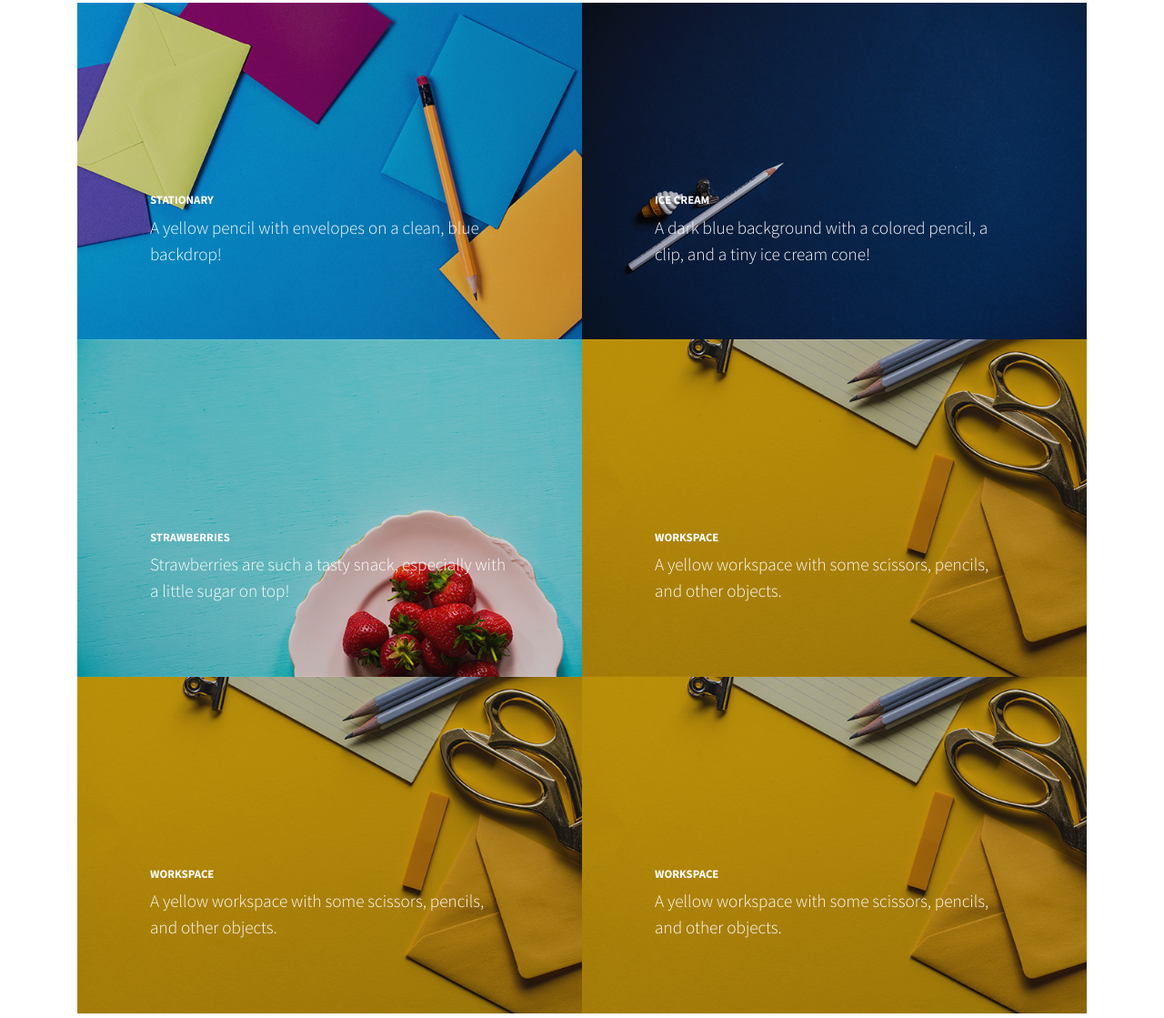
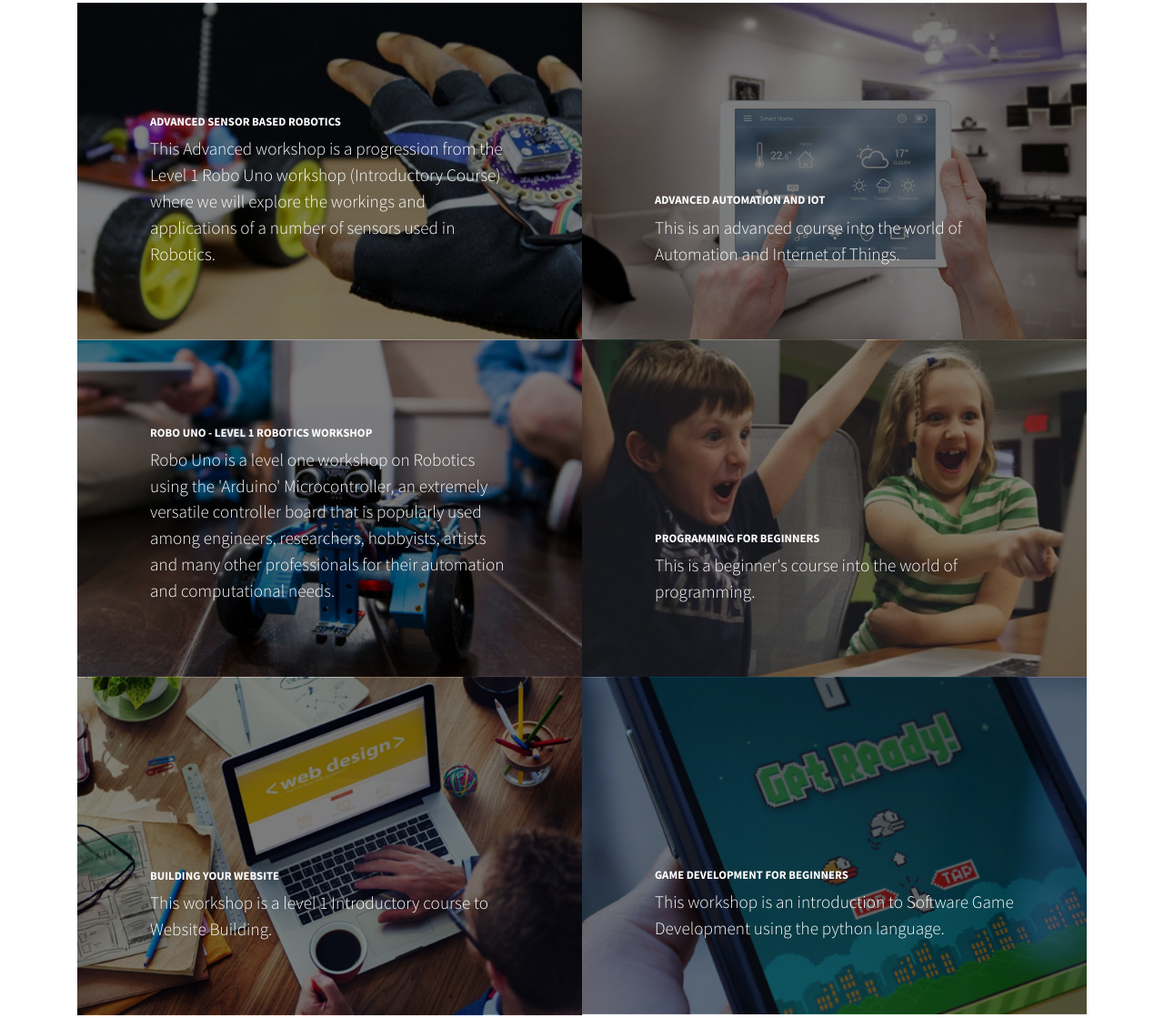
Before and after one commit to sharmad247/SeekerSpaceSite, a website: page temp/index.html in a window 1280 px wide. Shown: the part 1472-2591 px from the top of the page at 91% size. Drawn offline with nearby package versions, Linux system fonts and the light colour scheme.

Commit message:
Updated links and images

```diff
--- a/temp/css/stylish-portfolio.css
+++ b/temp/css/stylish-portfolio.css
@@ -342,7 +342,7 @@ h6 {
   display: flex;
   height: 100%;
   width: 100%;
-  background-color: rgba(33, 37, 41, 0.2);
+  background-color: rgba(0, 0, 0, 0.5);
   position: absolute;
   top: 0;
   bottom: 0;
--- a/temp/index.html
+++ b/temp/index.html
@@ -80,7 +80,7 @@
             <h2>Stylish Portfolio is the perfect theme for your next project!</h2>
             <p class="lead mb-5">This theme features a flexible, UX friendly sidebar menu and stock photos from our friends at
               <a href="https://unsplash.com/">Unsplash</a>!</p>
-            <a class="btn btn-dark btn-xl js-scroll-trigger" href="#services">What We Offer</a>
+            <a class="btn btn-dark btn-xl js-scroll-trigger js-scroll-trigger" href="#portfolio">What We Offer</a>
           </div>
         </div>
       </div>
@@ -155,69 +155,69 @@
         </div>
         <div class="row no-gutters">
           <div class="col-lg-6">
-            <a class="portfolio-item" href="#">
+            <a class="portfolio-item" target="_blank" href="https://www.townscript.com/e/advanced-sensor-based-robotics-130444">
               <span class="caption">
                 <span class="caption-content">
-                  <h2>Stationary</h2>
-                  <p class="mb-0">A yellow pencil with envelopes on a clean, blue backdrop!</p>
+                  <h2>Advanced sensor based robotics</h2>
+                  <p class="mb-0">This Advanced workshop is a progression from the Level 1 Robo Uno workshop (Introductory Course) where we will explore the workings and applications of a number of sensors used in Robotics.</p>
                 </span>
               </span>
-              <img class="img-fluid" src="img/portfolio-1.jpg" alt="">
+              <img class="img-fluid" src="img/sensor.jpg" alt="">
             </a>
           </div>
           <div class="col-lg-6">
-            <a class="portfolio-item" href="#">
+            <a class="portfolio-item" target="_blank" href="https://www.townscript.com/e/advanced-automation-and-iot-012123">
               <span class="caption">
                 <span class="caption-content">
-                  <h2>Ice Cream</h2>
-                  <p class="mb-0">A dark blue background with a colored pencil, a clip, and a tiny ice cream cone!</p>
+                  <h2>Advanced Automation and IoT</h2>
+                  <p class="mb-0">This is an advanced course into the world of Automation and Internet of Things. </p>
                 </span>
               </span>
-              <img class="img-fluid" src="img/portfolio-2.jpg" alt="">
+              <img class="img-fluid" src="img/iot.jpg" alt="">
             </a>
           </div>
           <div class="col-lg-6">
-            <a class="portfolio-item" href="#">
+            <a class="portfolio-item" target="_blank" href="https://www.townscript.com/e/robo-uno-level-1-robotics-workshop-420010">
               <span class="caption">
                 <span class="caption-content">
-                  <h2>Strawberries</h2>
-                  <p class="mb-0">Strawberries are such a tasty snack, especially with a little sugar on top!</p>
+                  <h2>Robo Uno - Level 1 Robotics Workshop</h2>
+                  <p class="mb-0">Robo Uno is a level one workshop on Robotics using the 'Arduino' Microcontroller, an extremely versatile controller board that is popularly used among engineers, researchers, hobbyists, artists and many other professionals for their automation and computational needs.</p>
                 </span>
               </span>
-              <img class="img-fluid" src="img/portfolio-3.jpg" alt="">
+              <img class="img-fluid" src="img/uno.jpg" alt="">
             </a>
           </div>
           <div class="col-lg-6">
-            <a class="portfolio-item" href="#">
+            <a class="portfolio-item" target="_blank" href="https://www.townscript.com/e/programming-for-beginners-144142">
               <span class="caption">
                 <span class="caption-content">
-                  <h2>Workspace</h2>
-                  <p class="mb-0">A yellow workspace with some scissors, pencils, and other objects.</p>
+                  <h2>Programming for beginners</h2>
+                  <p class="mb-0">This is a beginner's course into the world of programming.</p>
                 </span>
               </span>
-              <img class="img-fluid" src="img/portfolio-4.jpg" alt="">
+              <img class="img-fluid" src="img/programming.jpg" alt="">
             </a>
           </div>
           <div class="col-lg-6">
-            <a class="portfolio-item" href="#">
+            <a class="portfolio-item" target="_blank" href="https://www.townscript.com/e/building-your-website-133322">
               <span class="caption">
                 <span class="caption-content">
-                  <h2>Workspace</h2>
-                  <p class="mb-0">A yellow workspace with some scissors, pencils, and other objects.</p>
+                  <h2>Building your website</h2>
+                  <p class="mb-0">This workshop is a level 1 Introductory course to Website Building. </p>
                 </span>
               </span>
-              <img class="img-fluid" src="img/portfolio-4.jpg" alt="">
+              <img class="img-fluid" src="img/web.jpg" alt="">
             </a>
           </div>
           <div class="col-lg-6">
-            <a class="portfolio-item" href="#">
+            <a class="portfolio-item" target="_blank" href="https://www.townscript.com/e/game-development-for-beginners-002024">
               <span class="caption">
                 <span class="caption-content">
-                  <h2>Workspace</h2>
-                  <p class="mb-0">A yellow workspace with some scissors, pencils, and other objects.</p>
+                  <h2>Game Development for Beginners</h2>
+                  <p class="mb-0">This workshop is an introduction to Software Game Development using the python language.</p>
                 </span>
               </span>
-              <img class="img-fluid" src="img/portfolio-4.jpg" alt="">
+              <img class="img-fluid" src="img/game.jpg" alt="">
             </a>
           </div>
         </div>
@@ -227,18 +227,18 @@
     <!-- Call to Action -->
     <section class="content-section bg-primary text-white">
       <div class="container text-center">
-        <h2 class="mb-4">The buttons below are impossible to resist...</h2>
-        <a href="#" class="btn btn-xl btn-light mr-4">Click Me!</a>
-        <a href="#" class="btn btn-xl btn-dark">Look at Me!</a>
+        <h2 class="mb-4">Limited seats. Registration based on first come first serve basis.</h2>
+        <a href="#portfolio" class="js-scroll-trigger btn btn-xl btn-light mr-4">Register Now!</a>
       </div>
     </section>
 
     <!-- Map -->
     <section id="contact" class="map">
-      <iframe width="100%" height="100%" frameborder="0" scrolling="no" marginheight="0" marginwidth="0" src="https://maps.google.com/maps?f=q&amp;source=s_q&amp;hl=en&amp;geocode=&amp;q=Twitter,+Inc.,+Market+Street,+San+Francisco,+CA&amp;aq=0&amp;oq=twitter&amp;sll=28.659344,-81.187888&amp;sspn=0.128789,0.264187&amp;ie=UTF8&amp;hq=Twitter,+Inc.,+Market+Street,+San+Francisco,+CA&amp;t=m&amp;z=15&amp;iwloc=A&amp;output=embed"></iframe>
+<!--       <iframe width="100%" height="100%" frameborder="0" scrolling="no" marginheight="0" marginwidth="0" src="https://maps.google.com/maps?f=q&amp;source=s_q&amp;hl=en&amp;geocode=&amp;q=Twitter,+Inc.,+Market+Street,+San+Francisco,+CA&amp;aq=0&amp;oq=twitter&amp;sll=28.659344,-81.187888&amp;sspn=0.128789,0.264187&amp;ie=UTF8&amp;hq=Twitter,+Inc.,+Market+Street,+San+Francisco,+CA&amp;t=m&amp;z=15&amp;iwloc=A&amp;output=embed"></iframe> -->
+      <iframe src="https://www.google.com/maps/embed?pb=!1m18!1m12!1m3!1d30754.77164066726!2d73.77518890806917!3d15.519547110234353!2m3!1f0!2f0!3f0!3m2!1i1024!2i768!4f13.1!3m3!1m2!1s0x3bbfc08cf5978b01%3A0x62cd0cd4afb7b586!2sDon+Bosco+Higher+Secondary+School%2C+Panjim!5e0!3m2!1sen!2sin!4v1529476194204" width="100%" height="100%" frameborder="0" style="border:0" allowfullscreen></iframe>
       <br/>
       <small>
-        <a href="https://maps.google.com/maps?f=q&amp;source=embed&amp;hl=en&amp;geocode=&amp;q=Twitter,+Inc.,+Market+Street,+San+Francisco,+CA&amp;aq=0&amp;oq=twitter&amp;sll=28.659344,-81.187888&amp;sspn=0.128789,0.264187&amp;ie=UTF8&amp;hq=Twitter,+Inc.,+Market+Street,+San+Francisco,+CA&amp;t=m&amp;z=15&amp;iwloc=A"></a>
+        <a href="https://www.google.co.in/maps/place/Don+Bosco+Higher+Secondary+School,+Panjim/@15.5195471,73.7751889,14z/data=!4m8!1m2!2m1!1sdon+bosco+high+school!3m4!1s0x3bbfc08cf5978b01:0x62cd0cd4afb7b586!8m2!3d15.4965416!4d73.8216139?shorturl=1"></a>
       </small>
     </section>
 
```
Also changed, not shown: temp/img/game.jpg (added), temp/img/iot.jpg (added), temp/img/programming.jpg (added), temp/img/sensor.jpg (added), temp/img/uno.jpg (added), temp/img/web.jpg (added), 1 other file.
